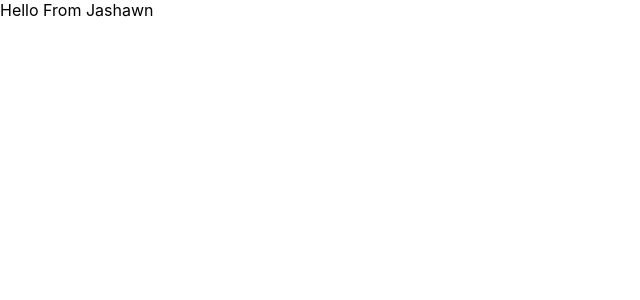
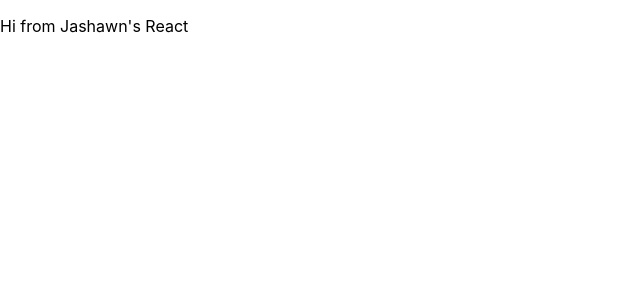
Before and after one commit to Jashawns/myreactportfolio, a React (Create React App) app: page / in a window 1280 px wide. Shown: the top 300 px of the page, without its empty margins (0-640 px from the left). Built offline with nearby package versions, Linux system fonts and the light colour scheme.

Commit message:
container

```diff
--- a/package.json
+++ b/package.json
@@ -6,8 +6,9 @@
     "@testing-library/jest-dom": "^5.15.0",
     "@testing-library/react": "^11.2.7",
     "@testing-library/user-event": "^12.8.3",
-    "react": "^17.0.2",
-    "react-dom": "^17.0.2",
+    "bootstrap": "^5.1.3",
+    "react-bootstrap": "^2.1.1",
+    "react-router-dom": "^6.2.1",
     "react-scripts": "4.0.3",
     "web-vitals": "^1.1.2"
   },
--- a/src/App.js
+++ b/src/App.js
@@ -1,5 +1,6 @@
 import React from 'react';
-import logo from './logo.svg';
+import {BrowserRouter as Router, Route, Link } from 'react-router-dom';
+import Container from 'react-bootstrap/Container';
 import './App.css';
 // navbar
 class App extends React.Component {
@@ -28,7 +29,12 @@ class App extends React.Component {
 
   render() {
     return (
-        <div>Hello From Jashawn</div>
+        <Router>
+          <Container fluid={true}>
+            <p>Hi from Jashawn's React</p>
+
+          </Container>
+        </Router>
 
     );
   }
```
Also changed, not shown: 1 other file (tests, documents, lock files or other folders).
